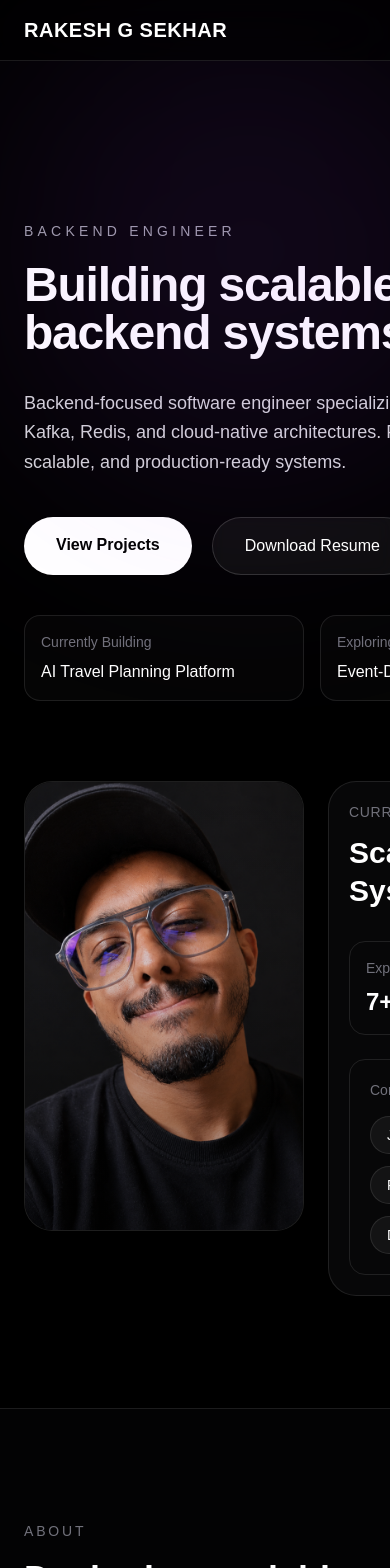
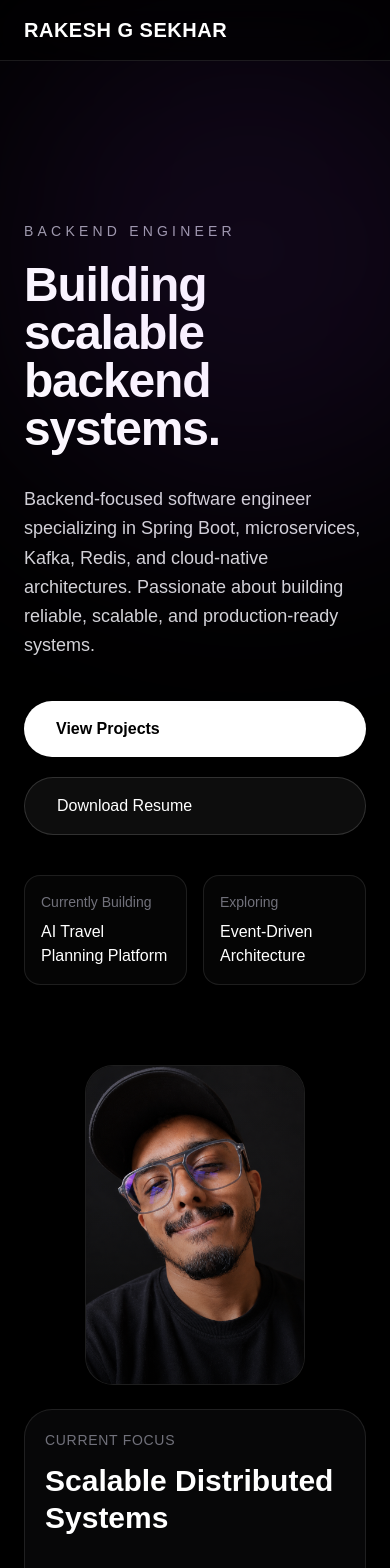
Before and after one commit to Rakeshgsekhar/rakesh-portfolio, a Next.js app in the folder rakesh-portfolio/: page / in a window 390 px wide. Shown: the top 1568 px of the page. Built offline with nearby package versions, Linux system fonts and the light colour scheme.

Commit message:
updated responsiveness

```diff
--- a/rakesh-portfolio/src/app/page.tsx
+++ b/rakesh-portfolio/src/app/page.tsx
@@ -106,7 +106,7 @@ export default function Home() {
 
       {/* Hero */}
       <section className="max-w-7xl mx-auto px-6 pt-20 pb-28">
-        <div className="grid lg:grid-cols-[1.2fr_0.8fr] gap-20 items-center lg:text-left pt-20">
+        <div className="grid grid-cols-1 lg:grid-cols-[1.2fr_0.8fr] gap-20 items-center lg:text-left pt-20">
           <motion.div
             initial={{ opacity: 0, y: 30 }}
             animate={{ opacity: 1, y: 0 }}
@@ -129,7 +129,7 @@ export default function Home() {
               systems.
             </p>
 
-            <div className="flex flex-wrap gap-5">
+            <div className="flex flex-col sm:flex-row gap-5">
               <a
                 href="#projects"
                 className="px-8 py-4 rounded-full bg-white text-black font-semibold hover:scale-105 hover:bg-zinc-200 transition-all duration-300"
@@ -173,10 +173,10 @@ export default function Home() {
             transition={{ duration: 0.7 }}
             className="flex items-center justify-center lg:justify-end"
           >
-            <div className="flex gap-6 items-stretch">
+            <div className="flex flex-col md:flex-row gap-6 items-center">
 
               {/* Image */}
-              <div className="relative w-[280px] h-[450px] rounded-[28px] overflow-hidden border border-white/10 shadow-2xl bg-white/[0.02] backdrop-blur-sm">
+              <div className="relative w-[220px] h-[320px] md:w-[250px] md:h-[390px] rounded-[28px] overflow-hidden border border-white/10 shadow-2xl bg-white/[0.02] backdrop-blur-sm">
                 <Image
                   src="/profile.png"
                   alt="Rakesh"
@@ -190,7 +190,7 @@ export default function Home() {
               </div>
 
               {/* Info Card */}
-              <div className="w-[360px] border border-white/10 rounded-[28px] p-5 bg-zinc-950/80 backdrop-blur-sm flex flex-col justify-between">
+              <div className="w-full md:w-[360px] border border-white/10 rounded-[28px] p-5 bg-zinc-950/80 backdrop-blur-sm flex flex-col justify-between">
 
                 <div>
                   <p className="text-zinc-500 text-sm uppercase tracking-wider mb-3">
```
